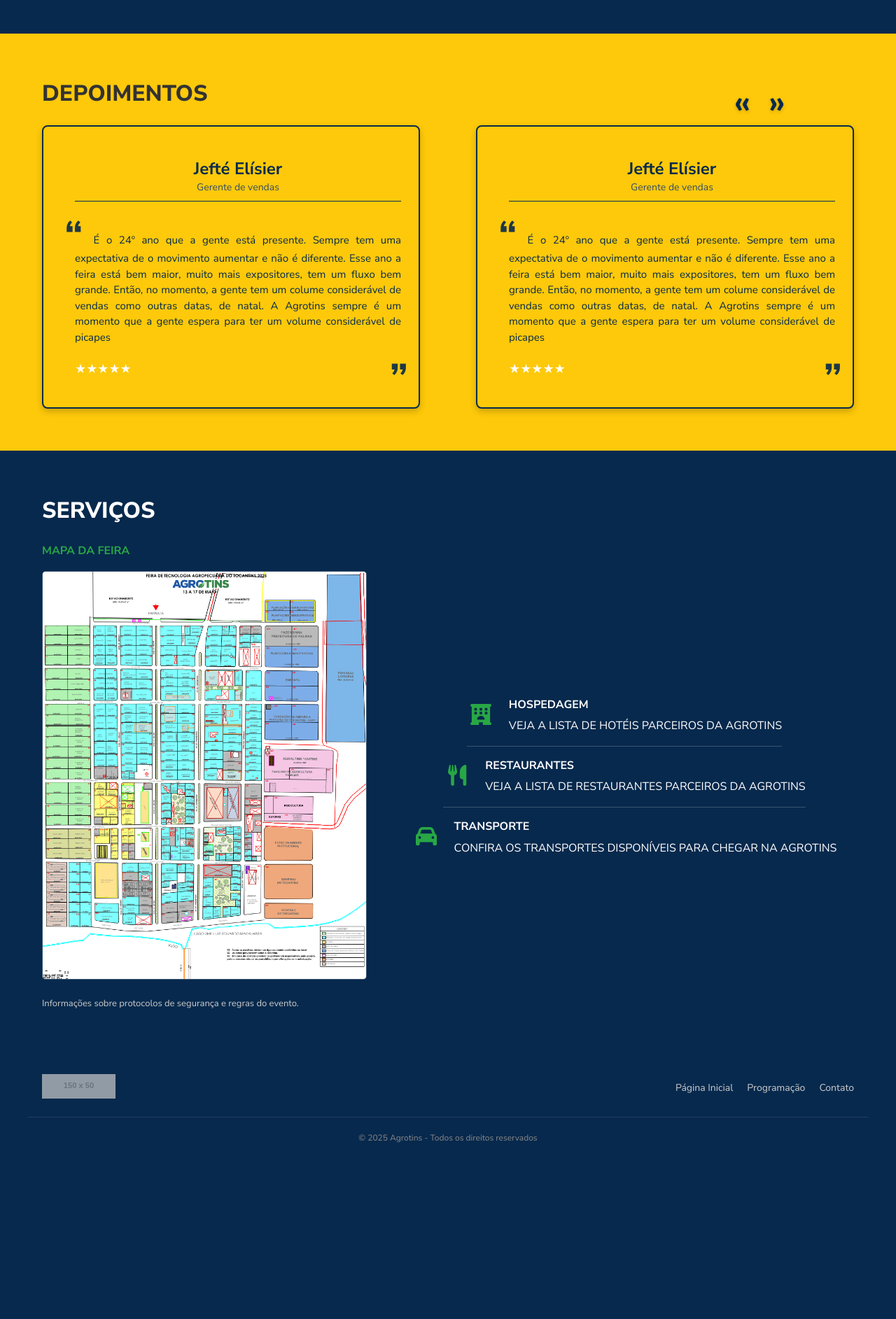
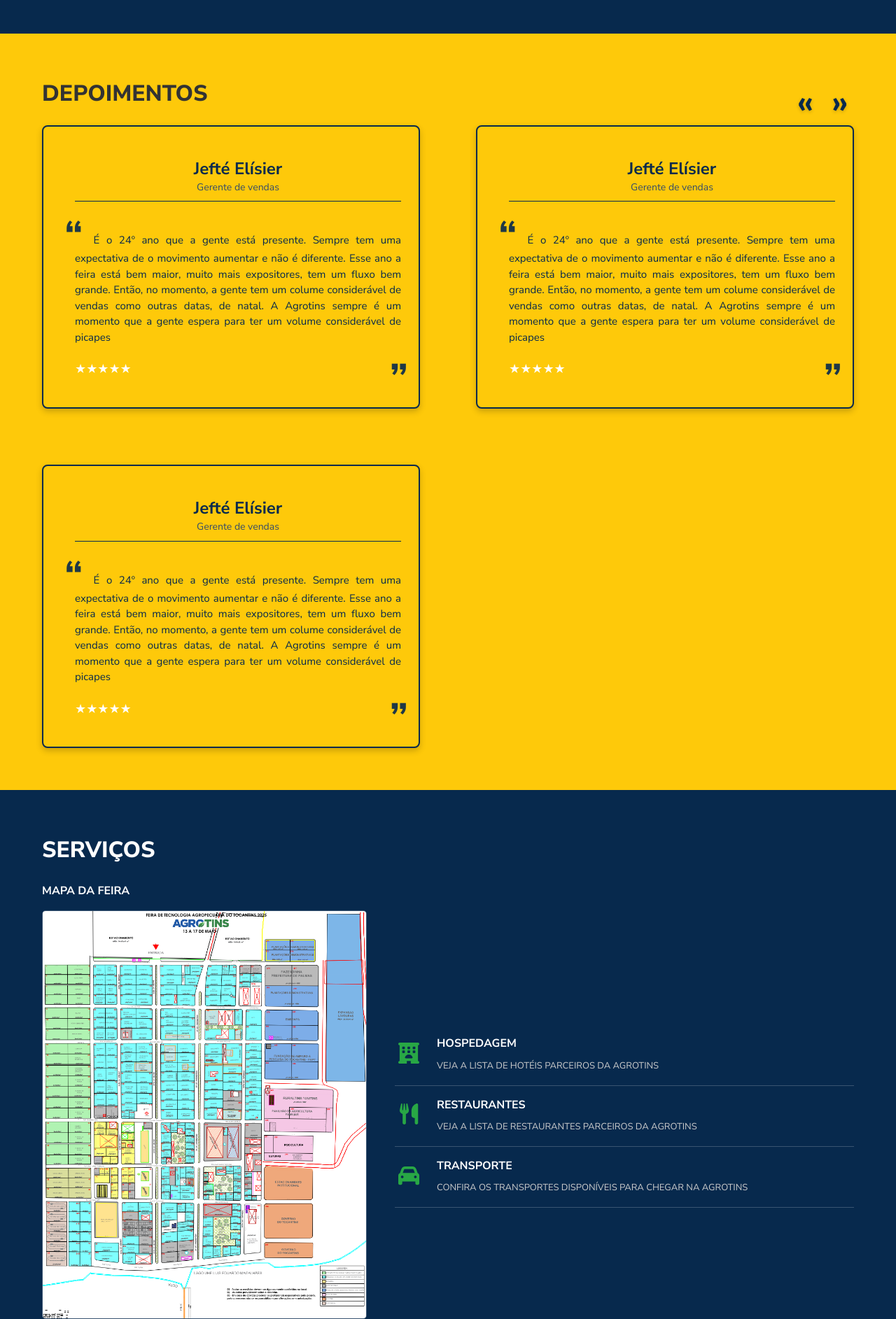
Before and after one commit to C-junior/AgrotinsMix, a plain HTML site: page index.html in a window 1280 px wide. Shown: the part 4940-6825 px from the top of the page at 70% size. Before the commit the page ends 6587 px from the top, so only its background shows below. Drawn offline with Linux system fonts and the light colour scheme; placeholder pictures from the web are drawn by us.

Commit message:
servicos update

```diff
--- a/index.html
+++ b/index.html
@@ -394,7 +394,7 @@
     <section class="section bg-yellow testimonials">
         <div class="container">
             <h2 class="section-title">DEPOIMENTOS
-                <div class="nav-arrows" style="position:absolute;top:20px;right:90px;">
+                <div class="nav-arrows" style="position:absolute;top:20px;right:0px;">
                     <span class="nav-btn prev-btn btn-blue">«</span>
                     <span class="nav-btn next-btn btn-blue">»</span>
                 </div>
@@ -413,6 +413,18 @@
                 </div>
                 <!-- Testimonial 2 -->
                  <div class="testimonial">
+
+                    <div class="author">
+                        <span class="author-name">Jefté Elísier</span>
+                        <span class="author-title">Gerente de vendas</span>
+                    </div>
+                    <hr style="border:0;border-top:1.5px solid #07294d;margin:10px 0;">
+                    <p><span class="quote-open">“</span>É o 24º ano que a gente está presente. Sempre tem uma expectativa de o movimento aumentar e não é diferente. Esse ano a feira está bem maior, muito mais expositores, tem um fluxo bem grande. Então, no momento, a gente tem um colume considerável de vendas como outras datas, de natal. A Agrotins sempre é um momento que a gente espera para ter um volume considerável de picapes</p>
+                    <div class="stars">★★★★★</div>
+                    <span class="quote-close">”</span>
+                </div>
+                <!-- Testimonial 3 -->
+                <div class="testimonial">
 
                     <div class="author">
                         <span class="author-name">Jefté Elísier</span>
--- a/style.css
+++ b/style.css
@@ -1036,13 +1036,14 @@
     flex: 1; /* Takes remaining space */
     display: flex;
     flex-direction: column;
-    align-items: center;
+    align-items: start;
     justify-content: center;
+
     margin: 0 auto;
 }
 
 .services-map-area h3 {
-    color: var(--color-primary); /* Green title */
+    color: var(--color-white); /* Green title */
     font-size: 16px;
     text-transform: uppercase;
     margin-bottom: 15px;
@@ -1065,10 +1066,9 @@
     gap: 20px;
     padding: 15px 0;
     border-bottom: 1px solid rgba(255, 255, 255, 0.2);
+    width: 100%;
 }
-.service-item:last-child {
-    border-bottom: none;
-}
+
 
 .service-icon {
     font-size: 30px; /* Placeholder size */
@@ -1084,7 +1084,7 @@
     margin-bottom: 5px;
     text-transform: uppercase;
 }
-.service-details p {
+.service-details a {
     font-size: 13px;
     color: #ccc;
 }
```
